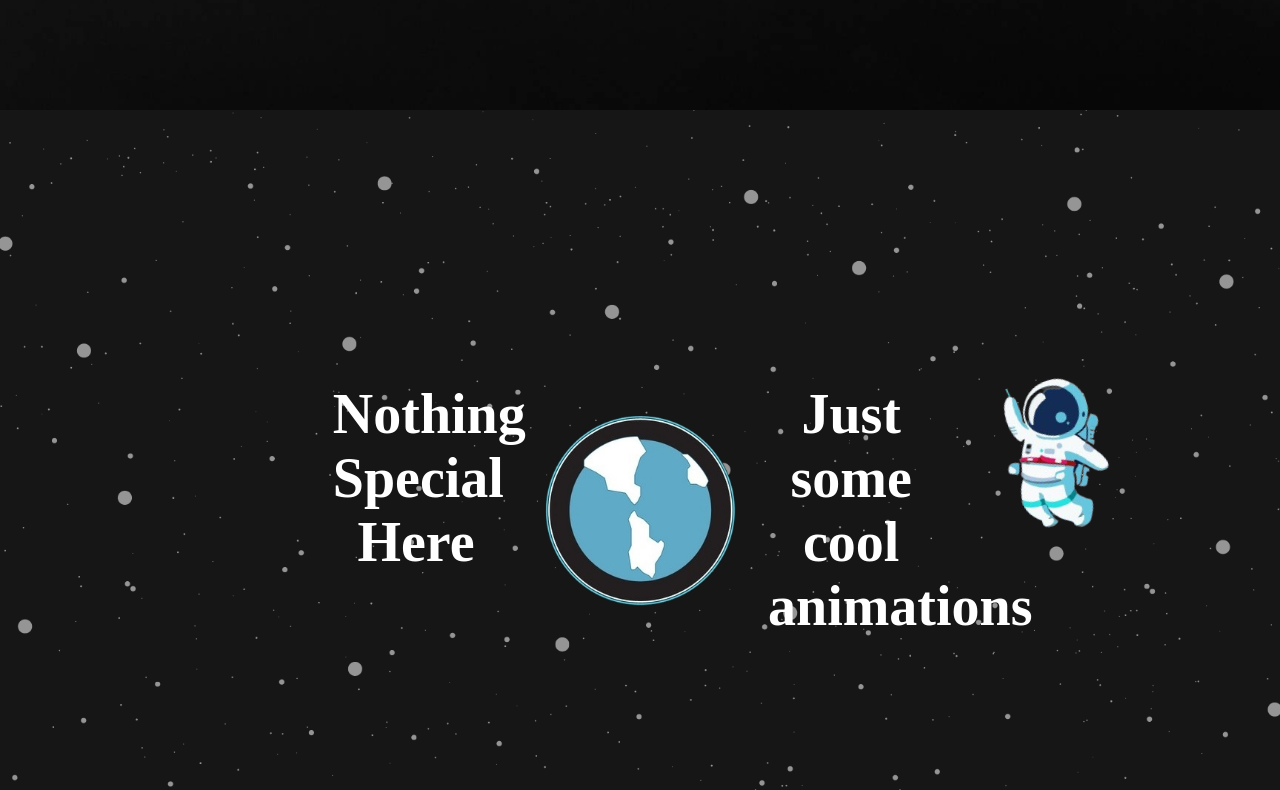
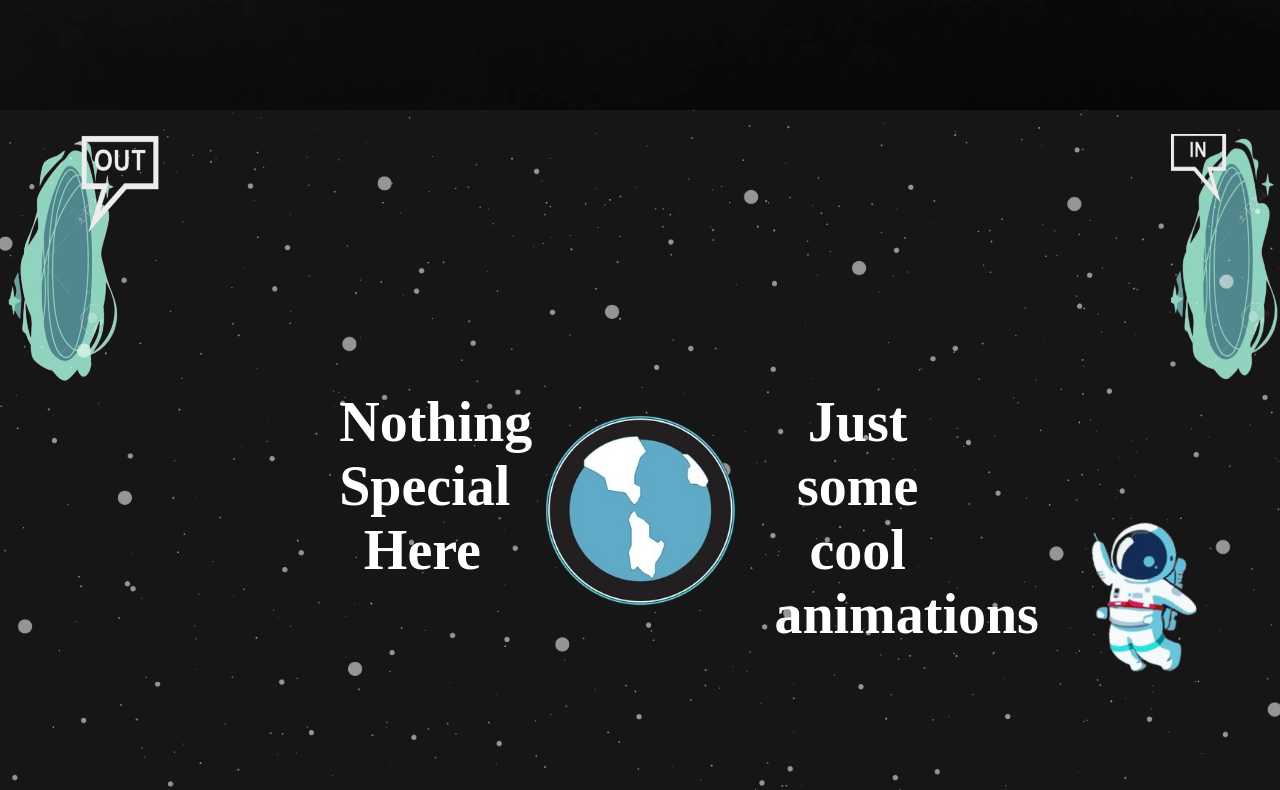
Before and after one commit to TinNguyen01600/portfolio, a React (Vite) app: page / in a window 1280 px wide. Shown: the part 690-1480 px from the top of the page. Built offline with nearby package versions, Linux system fonts and the light colour scheme; a web font is replaced by a local one.

Commit message:
add portals

```diff
--- a/src/App.css
+++ b/src/App.css
@@ -122,6 +122,11 @@ section {
 
     display: flex;
     align-items: center;
+    flex-direction: column;
+
+    .center-block {
+        width: 100%;
+    }
 }
 
 /*******************************************************************/
@@ -148,8 +153,10 @@ section {
 .parallax-text {
     color: white;
     display: flex;
-    margin: 0 10vw 0 26vw;
     gap: 21vw;
+
+    display: flex;
+    justify-content: center;
 
     h1 {
         width: 13vw;
@@ -160,9 +167,14 @@ section {
 }
 
 /*******************************************************************/
-/* .astronaut {
-    position: "absolute";
-} */
+.portals {
+    width: 100%;
+    height: 32vh;
+    margin-top: 3vh;
+
+    display: flex;
+    justify-content: space-between;
+}
 
 /*******************************************************************/
 /*******************************************************************/
--- a/src/components/section2/Astronaut.jsx
+++ b/src/components/section2/Astronaut.jsx
@@ -7,7 +7,8 @@ const Astronaut = () => {
     const [isVisible, setIsVisible] = useState(false);
 
     const handleDragEnd = (event, info) => {
-        if (info.point.x > 1200) {
+        console.log(info.point.y)
+        if (info.point.x > 1250 && (820 > info.point.y)) {
             setIsVisible(false);
             setIsVisibleInitAs(false)
         }
@@ -23,14 +24,14 @@ const Astronaut = () => {
         <>
             {isVisibleInitAs && <motion.img src={astronaut} alt=""
                 drag
-                dragConstraints={{ left: -1100, right: 5, top: -250, bottom: 250 }}
+                dragConstraints={{ left: 0, right: 1150, top: -400, bottom: 100 }}
                 onDragEnd={handleDragEnd}
                 whileTap={{ cursor: 'grabbing' }}
                 whileHover={{ cursor: 'grab', scale: 0.9 }}
 
-                initial={{x: -100}}
+                initial={{x: 1050}}
                 animate={{
-                    y: [-200, -50, -200],
+                    y: [-300, -120, -300],
                     rotate: [0, 180, 0, -90, 90, 0, -180, 0],
                     transition: { duration: 12, repeat: Infinity, ease: 'linear' }
                 }}
@@ -38,14 +39,14 @@ const Astronaut = () => {
 
             {isVisible && <motion.img src={astronaut} alt=''
                 drag
-                dragConstraints={{ left: 0, right: 1100, top: -250, bottom: 250 }}
+                dragConstraints={{ left: 0, right: 1150, top: -400, bottom: 100 }}
                 onDragEnd={handleDragEnd}
                 whileTap={{ cursor: 'grabbing' }}
                 whileHover={{ cursor: 'grab', scale: 0.9 }}
 
                 animate={isVisible && {
                     x: [-20, 150],
-                    y: [-220, -220],
+                    y: [-350, -350],
                     opacity: [0, 1],
                     transition: { duration: 1 }
                 }}
--- a/src/components/section2/Parallax.jsx
+++ b/src/components/section2/Parallax.jsx
@@ -1,6 +1,7 @@
 import { motion, useScroll, useTransform } from "framer-motion"
 import { useRef } from "react"
 import Astronaut from "./Astronaut"
+import Portals from './Portals.jsx'
 
 const Parallax = () => {
     const ref = useRef()
@@ -16,11 +17,14 @@ const Parallax = () => {
         <div className="parallax" ref={ref}>
             <motion.div className="stars" style={{ x: yStars }}></motion.div>
             <motion.div className="earth" style={{ y: yEarth }}></motion.div>
-            <motion.div className="parallax-text" style={{ y: yText }}>
-                <h1>Nothing Special Here</h1>
-                <h1>Just some cool animations</h1>
-            </motion.div>
-            <Astronaut />
+            <Portals />
+            <div className="center-block">
+                <motion.div className="parallax-text" style={{ y: yText }}>
+                    <h1>Nothing Special Here</h1>
+                    <h1>Just some cool animations</h1>
+                </motion.div>
+                <Astronaut />
+            </div>
         </div>
     )
 }
--- /dev/null
+++ b/src/components/section2/Portals.jsx
@@ -0,0 +1,12 @@
+import in_portal from '../../img/section3/in_portal.png'
+import out_portal from '../../img/section3/out_portal.png'
+const Portal = () => {
+    return (
+        <div className='portals'>
+            <img src={out_portal} alt="" style={{width: '17vw'}}/>
+            <img src={in_portal} alt="" style={{width: '8.5vw'}}/>
+        </div>
+    )
+}
+
+export default Portal
```
Also changed, not shown: src/img/section3/in_portal.png (added), src/img/section3/out_portal.png (added).
